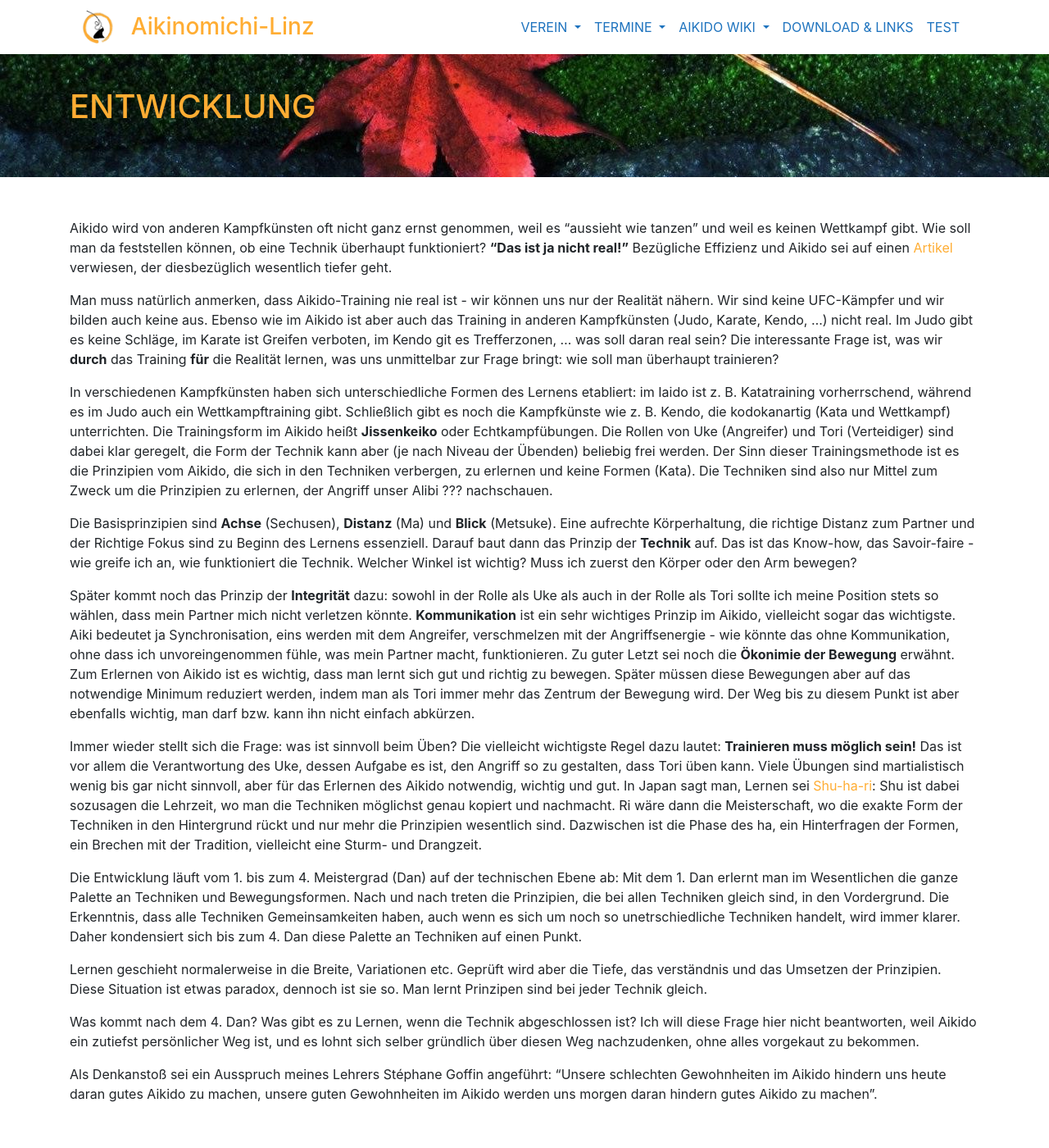
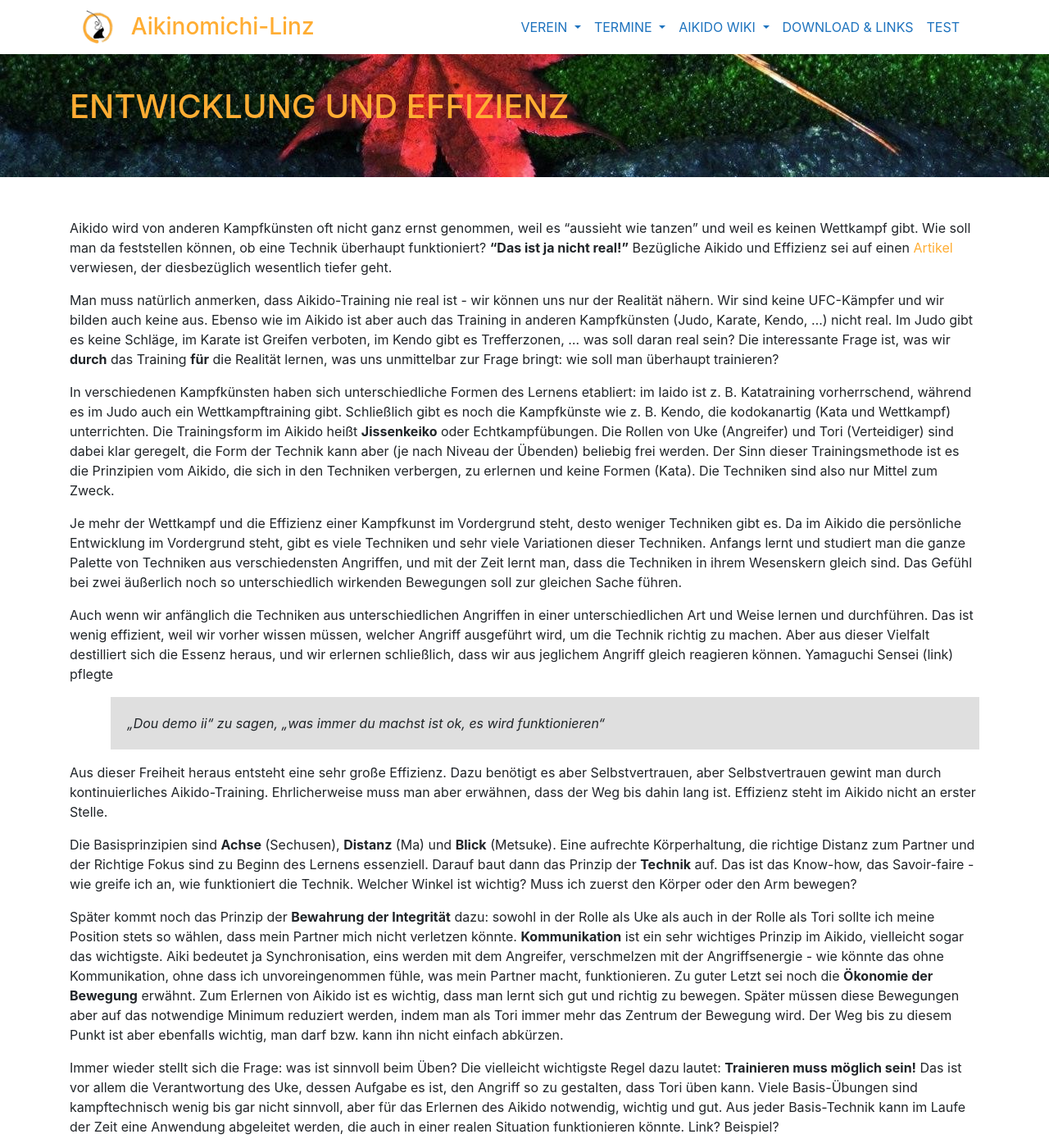
Before and after one commit to TWachs/aikinomichi-linz, a Jekyll site: the page built from prinzipien.md, in a window 1280 px wide and 1400 px high. Shown: the whole window at 82% size. Built offline with Jekyll 4.4.1, drawn with Linux system fonts in a browser that asks for light colours; nearby versions of some CDN libraries; some of the changed text lies outside the part shown.

Commit message:
Update prinzipien.md

```diff
--- a/prinzipien.md
+++ b/prinzipien.md
@@ -1,39 +1,46 @@
 ---
 layout: page
-title: Entwicklung
+title: Entwicklung und Effizienz
 ---
 
 
 <div class="container block" markdown="1">
 
-Aikido wird von anderen Kampfkünsten oft nicht ganz ernst genommen, weil es "aussieht wie tanzen" und weil es keinen Wettkampf gibt. Wie soll man da feststellen können, ob eine Technik überhaupt funktioniert? **"Das ist ja nicht real!"** Bezügliche Effizienz und Aikido sei auf einen [Artikel](http://aikido-brunogonzalez.com/Online/Article/Effectiveness.pdf){:target="_blank"} verwiesen, der diesbezüglich wesentlich tiefer geht.
+Aikido wird von anderen Kampfkünsten oft nicht ganz ernst genommen, weil es "aussieht wie tanzen" und weil es keinen Wettkampf gibt. Wie soll man da feststellen können, ob eine Technik überhaupt funktioniert? **"Das ist ja nicht real!"** Bezügliche Aikido und Effizienz sei auf einen [Artikel](http://aikido-brunogonzalez.com/Online/Article/Effectiveness.pdf){:target="_blank"} verwiesen, der diesbezüglich wesentlich tiefer geht.
 
-Man muss natürlich anmerken, dass Aikido-Training nie real ist - wir können uns nur der Realität nähern. Wir sind keine UFC-Kämpfer und wir bilden auch keine aus. Ebenso wie im Aikido ist aber auch das Training in anderen Kampfkünsten (Judo, Karate, Kendo, …) nicht real. Im Judo gibt es keine Schläge, im Karate ist Greifen verboten, im Kendo git es Trefferzonen, ... was soll daran real sein? Die interessante Frage ist, was wir **durch** das Training **für** die Realität lernen, was uns unmittelbar zur Frage bringt: wie soll man überhaupt trainieren?
+Man muss natürlich anmerken, dass Aikido-Training nie real ist - wir können uns nur der Realität nähern. Wir sind keine UFC-Kämpfer und wir bilden auch keine aus. Ebenso wie im Aikido ist aber auch das Training in anderen Kampfkünsten (Judo, Karate, Kendo, …) nicht real. Im Judo gibt es keine Schläge, im Karate ist Greifen verboten, im Kendo gibt es Trefferzonen, ... was soll daran real sein? Die interessante Frage ist, was wir **durch** das Training **für** die Realität lernen, was uns unmittelbar zur Frage bringt: wie soll man überhaupt trainieren?
 
-In verschiedenen Kampfkünsten haben sich unterschiedliche Formen des Lernens etabliert: im Iaido ist z. B. Katatraining vorherrschend, während es im Judo auch ein Wettkampftraining gibt. Schließlich gibt es noch die Kampfkünste wie z. B. Kendo, die kodokanartig (Kata und Wettkampf) unterrichten. Die Trainingsform im Aikido heißt **Jissenkeiko** oder Echtkampfübungen. Die Rollen von Uke (Angreifer) und Tori (Verteidiger) sind dabei klar geregelt, die Form der Technik kann aber (je nach Niveau der Übenden) beliebig frei werden. Der Sinn dieser Trainingsmethode ist es die Prinzipien vom Aikido, die sich in den Techniken verbergen, zu erlernen und keine Formen (Kata). Die Techniken sind also nur Mittel zum Zweck um die Prinzipien zu erlernen, der Angriff unser Alibi ??? nachschauen.
+In verschiedenen Kampfkünsten haben sich unterschiedliche Formen des Lernens etabliert: im Iaido ist z. B. Katatraining vorherrschend, während es im Judo auch ein Wettkampftraining gibt. Schließlich gibt es noch die Kampfkünste wie z. B. Kendo, die kodokanartig (Kata und Wettkampf) unterrichten. Die Trainingsform im Aikido heißt **Jissenkeiko** oder Echtkampfübungen. Die Rollen von Uke (Angreifer) und Tori (Verteidiger) sind dabei klar geregelt, die Form der Technik kann aber (je nach Niveau der Übenden) beliebig frei werden. Der Sinn dieser Trainingsmethode ist es die Prinzipien vom Aikido, die sich in den Techniken verbergen, zu erlernen und keine Formen (Kata). Die Techniken sind also nur Mittel zum Zweck.
+
+
+Je mehr der Wettkampf und die Effizienz einer Kampfkunst im Vordergrund steht, desto weniger Techniken gibt es. Da im Aikido die persönliche Entwicklung im Vordergrund steht, gibt es viele Techniken und sehr viele Variationen dieser Techniken. Anfangs lernt und studiert man die ganze Palette von Techniken aus verschiedensten Angriffen, und mit der Zeit lernt man, dass die Techniken in ihrem Wesenskern gleich sind. Das Gefühl bei zwei äußerlich noch so unterschiedlich wirkenden Bewegungen soll zur gleichen Sache führen.
+
+Auch wenn wir anfänglich die Techniken aus unterschiedlichen Angriffen in einer unterschiedlichen Art und Weise lernen und durchführen. Das ist wenig effizient, weil wir vorher wissen müssen, welcher Angriff ausgeführt wird, um die Technik richtig zu machen. Aber aus dieser Vielfalt destilliert sich die Essenz heraus, und wir erlernen schließlich, dass wir aus jeglichem Angriff gleich reagieren können. Yamaguchi Sensei (link) pflegte
+> „Dou demo ii“
+zu sagen, „was immer du machst ist ok, es wird funktionieren“
+
+Aus dieser Freiheit heraus entsteht eine sehr große Effizienz. Dazu benötigt es aber Selbstvertrauen, aber Selbstvertrauen gewint man durch kontinuierliches Aikido-Training. Ehrlicherweise muss man aber erwähnen, dass der Weg bis dahin lang ist. Effizienz steht im Aikido nicht an erster Stelle.
 
 Die Basisprinzipien sind **Achse** (Sechusen), **Distanz** (Ma) und **Blick** (Metsuke). Eine aufrechte Körperhaltung, die richtige Distanz zum Partner und der Richtige Fokus sind zu Beginn des Lernens essenziell. Darauf baut dann das Prinzip der **Technik** auf. Das ist das Know-how, das Savoir-faire - wie greife ich an, wie funktioniert die Technik. Welcher Winkel ist wichtig? Muss ich zuerst den Körper oder den Arm bewegen?
 
-Später kommt noch das Prinzip der **Integrität** dazu: sowohl in der Rolle als Uke als auch in der Rolle als Tori sollte ich meine Position stets so wählen, dass mein Partner mich nicht verletzen könnte. **Kommunikation** ist ein sehr wichtiges Prinzip im Aikido, vielleicht sogar das wichtigste. Aiki bedeutet ja Synchronisation, eins werden mit dem Angreifer, verschmelzen mit der Angriffsenergie - wie könnte das ohne Kommunikation, ohne dass ich unvoreingenommen fühle, was mein Partner macht, funktionieren. Zu guter Letzt sei noch die **Ökonimie der Bewegung** erwähnt. Zum Erlernen von Aikido ist es wichtig, dass man lernt sich gut und richtig zu bewegen. Später müssen diese Bewegungen aber auf das notwendige Minimum reduziert werden, indem man als Tori immer mehr das Zentrum der Bewegung wird. Der Weg bis zu diesem Punkt ist aber ebenfalls wichtig, man darf bzw. kann ihn nicht einfach abkürzen.
+Später kommt noch das Prinzip der **Bewahrung der Integrität** dazu: sowohl in der Rolle als Uke als auch in der Rolle als Tori sollte ich meine Position stets so wählen, dass mein Partner mich nicht verletzen könnte. **Kommunikation** ist ein sehr wichtiges Prinzip im Aikido, vielleicht sogar das wichtigste. Aiki bedeutet ja Synchronisation, eins werden mit dem Angreifer, verschmelzen mit der Angriffsenergie - wie könnte das ohne Kommunikation, ohne dass ich unvoreingenommen fühle, was mein Partner macht, funktionieren. Zu guter Letzt sei noch die **Ökonomie der Bewegung** erwähnt. Zum Erlernen von Aikido ist es wichtig, dass man lernt sich gut und richtig zu bewegen. Später müssen diese Bewegungen aber auf das notwendige Minimum reduziert werden, indem man als Tori immer mehr das Zentrum der Bewegung wird. Der Weg bis zu diesem Punkt ist aber ebenfalls wichtig, man darf bzw. kann ihn nicht einfach abkürzen.
 
-Immer wieder stellt sich die Frage: was ist sinnvoll beim Üben? Die vielleicht wichtigste Regel dazu lautet: **Trainieren muss möglich sein!** Das ist vor allem die Verantwortung des Uke, dessen Aufgabe es ist, den Angriff so zu gestalten, dass Tori üben kann. Viele Übungen sind martialistisch wenig bis gar nicht sinnvoll, aber für das Erlernen des Aikido notwendig, wichtig und gut. In Japan sagt man, Lernen sei [Shu-ha-ri](https://aikidonosekai.wordpress.com/2014/03/21/shu-ha-ri-mastery-aikido/){:target="_blank"}: Shu ist dabei sozusagen die Lehrzeit, wo man die Techniken möglichst genau kopiert und nachmacht. Ri wäre dann die Meisterschaft, wo die exakte Form der Techniken in den Hintergrund rückt und nur mehr die Prinzipien wesentlich sind. Dazwischen ist die Phase des ha, ein Hinterfragen der Formen, ein Brechen mit der Tradition, vielleicht eine Sturm- und Drangzeit.
+Immer wieder stellt sich die Frage: was ist sinnvoll beim Üben? Die vielleicht wichtigste Regel dazu lautet: **Trainieren muss möglich sein!** Das ist vor allem die Verantwortung des Uke, dessen Aufgabe es ist, den Angriff so zu gestalten, dass Tori üben kann. Viele Basis-Übungen sind kampftechnisch wenig bis gar nicht sinnvoll, aber für das Erlernen des Aikido notwendig, wichtig und gut. Aus jeder Basis-Technik kann im Laufe der Zeit eine Anwendung abgeleitet werden, die auch in einer realen Situation funktionieren könnte. Link? Beispiel?
+
+In Japan sagt man, Lernen sei [Shu-ha-ri](https://aikidonosekai.wordpress.com/2014/03/21/shu-ha-ri-mastery-aikido/){:target="_blank"}: Shu ist dabei sozusagen die Lehrzeit, wo man die Techniken möglichst genau kopiert und nachmacht. Ri wäre dann die Meisterschaft, wo die exakte Form der Techniken in den Hintergrund rückt und nur mehr die Prinzipien wesentlich sind. Dazwischen ist die Phase des ha, ein Hinterfragen der Formen, ein Brechen mit der Tradition, vielleicht eine Sturm- und Drangzeit.
+
+
+
+  Die Erkenntnis, dass alle Techniken Gemeinsamkeiten haben, auch wenn es sich um noch so unetrschiedliche Techniken handelt, wird immer klarer.
 
 
 
 
 
-Die Entwicklung läuft vom 1. bis zum 4. Meistergrad (Dan) auf der technischen Ebene ab: Mit dem 1. Dan erlernt man im Wesentlichen die ganze Palette an Techniken und Bewegungsformen. Nach und nach treten die Prinzipien, die bei allen Techniken gleich sind, in den Vordergrund. Die Erkenntnis, dass alle Techniken Gemeinsamkeiten haben, auch wenn es sich um noch so unetrschiedliche Techniken handelt, wird immer klarer. Daher kondensiert sich bis zum 4. Dan diese Palette an Techniken auf einen Punkt.
 
-Lernen geschieht normalerweise in die Breite, Variationen etc. Geprüft wird aber die Tiefe, das verständnis und das Umsetzen der Prinzipien. Diese Situation ist etwas paradox, dennoch ist sie so.
-Man lernt
-Prinzipen sind bei jeder Technik gleich.
+Als Denkanstoß sei ein Ausspruch meines Lehrers Stéphane Goffin angeführt:
 
-
-
-
-Was kommt nach dem 4. Dan? Was gibt es zu Lernen, wenn die Technik abgeschlossen ist? Ich will diese Frage hier nicht beantworten, weil Aikido ein zutiefst persönlicher Weg ist, und es lohnt sich selber gründlich über diesen Weg nachzudenken, ohne alles vorgekaut zu bekommen.
-
-Als Denkanstoß sei ein Ausspruch meines Lehrers Stéphane Goffin angeführt: "Unsere schlechten Gewohnheiten im Aikido hindern uns heute daran gutes Aikido zu machen, unsere guten Gewohnheiten im Aikido werden uns morgen daran hindern gutes Aikido zu machen".
+> "Unsere schlechten Gewohnheiten im Aikido hindern uns heute daran gutes Aikido zu machen, unsere guten Gewohnheiten im Aikido werden uns morgen daran hindern gutes Aikido zu machen".
 
 
 
```
